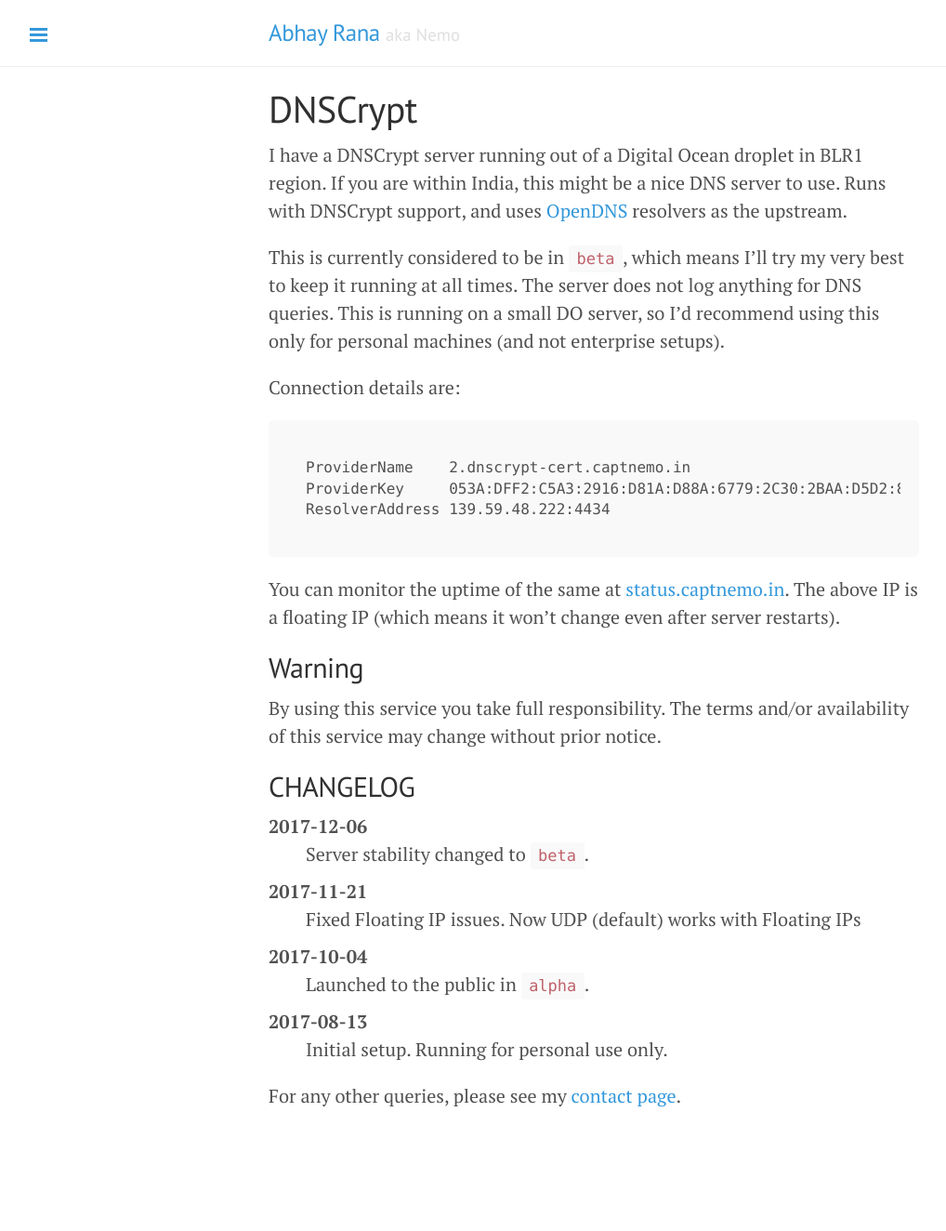
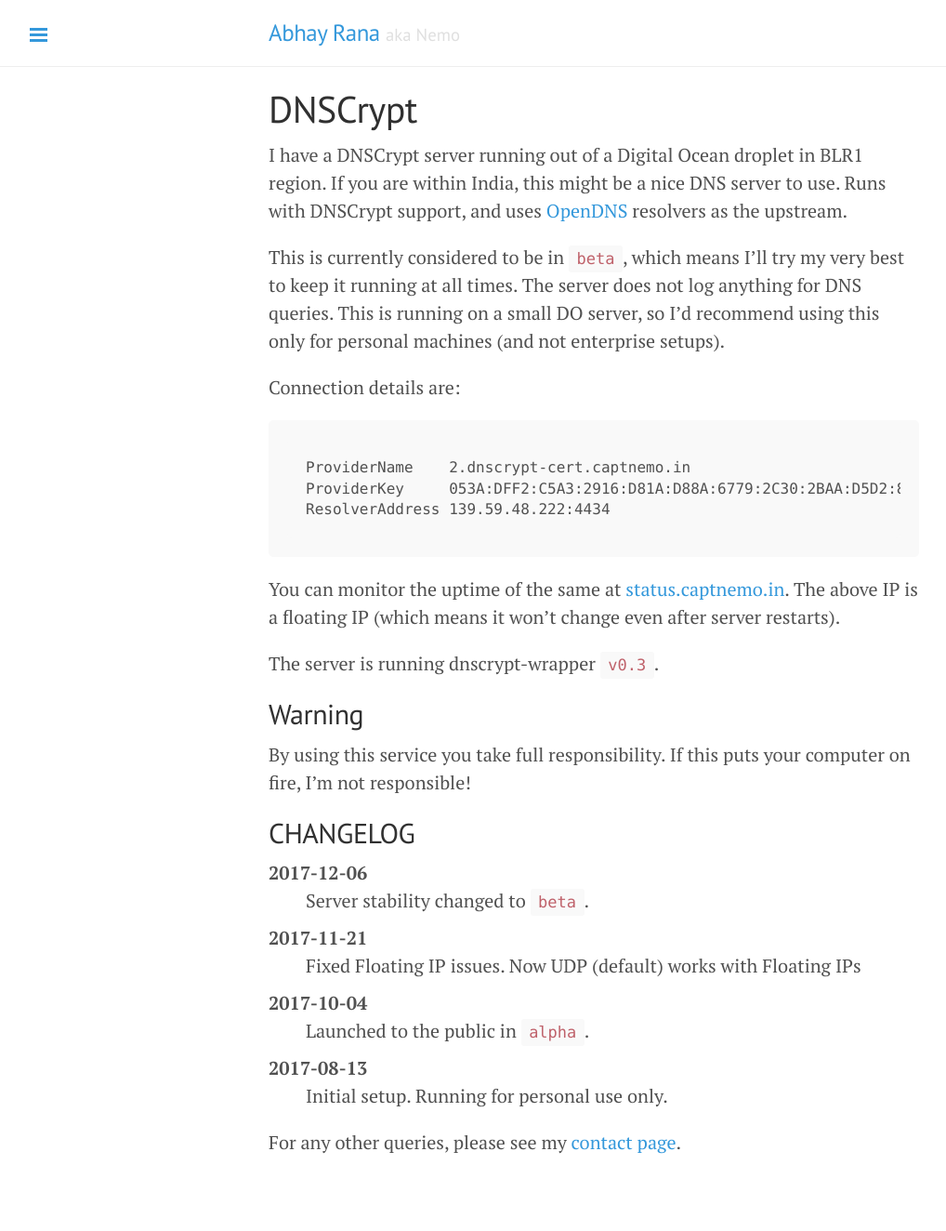
Before and after one commit to captn3m0/captn3m0.github.com, a Jekyll site: the page built from pages/dnscrypt.md, in a window 1280 px wide. Shown: the whole page at 93% size, without its empty margins (1-1019 px from the left). Built offline with Jekyll 4.4.1, drawn with Linux system fonts in a browser that asks for light colours; before the commit the page ends 1274 px from its top, so only the background shows below that.

Commit message:
dnscrypt-wrapper v0.3

```diff
--- a/pages/dnscrypt.md
+++ b/pages/dnscrypt.md
@@ -18,9 +18,11 @@
 
 You can monitor the uptime of the same at [status.captnemo.in](https://status.captnemo.in/). The above IP is a floating IP (which means it won't change even after server restarts).
 
+The server is running dnscrypt-wrapper `v0.3`.
+
 ## Warning
 
-By using this service you take full responsibility. The terms and/or availability of this service may change without prior notice.
+By using this service you take full responsibility. If this puts your computer on fire, I'm not responsible!
 
 ## CHANGELOG
 
```
